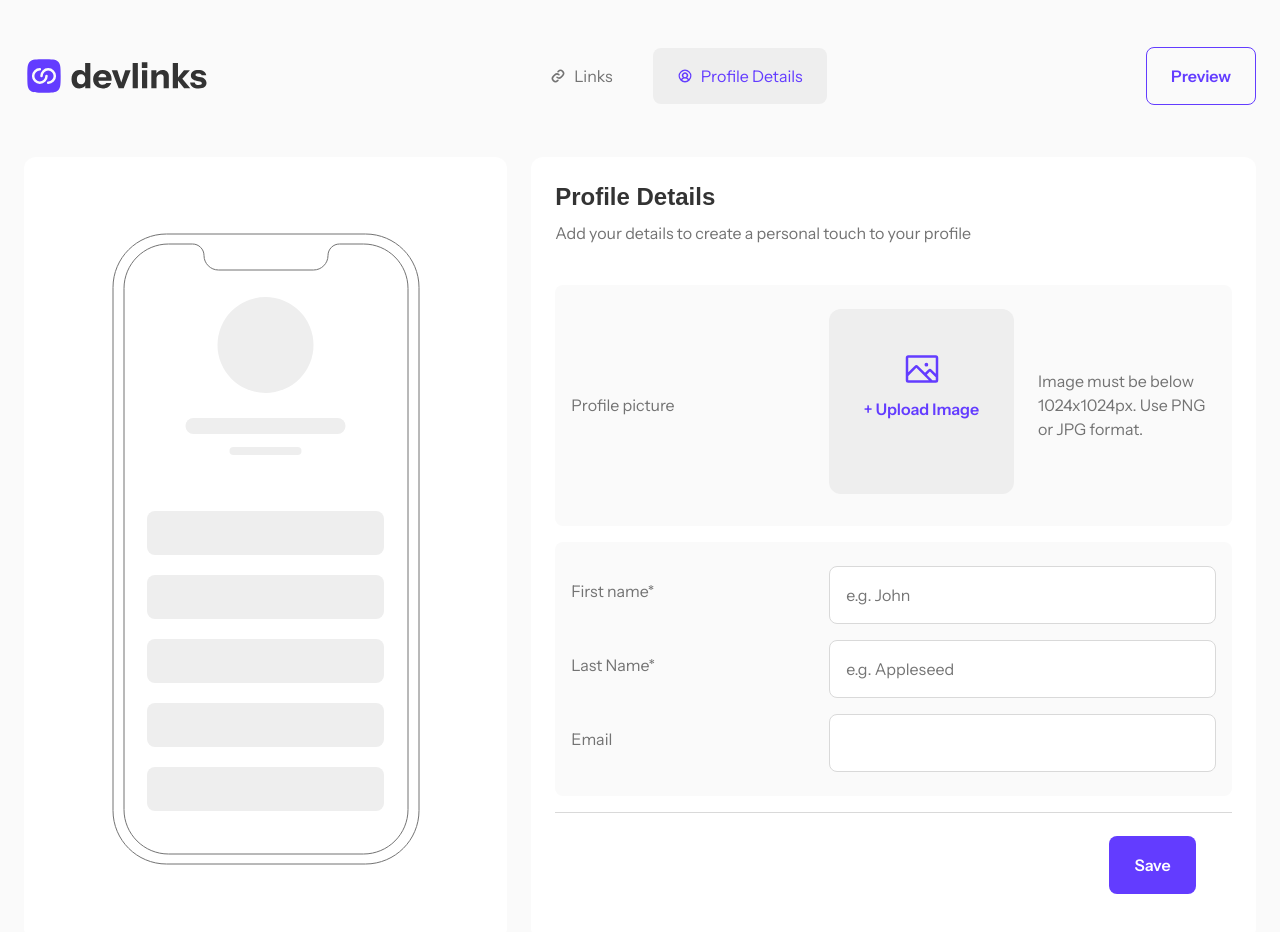
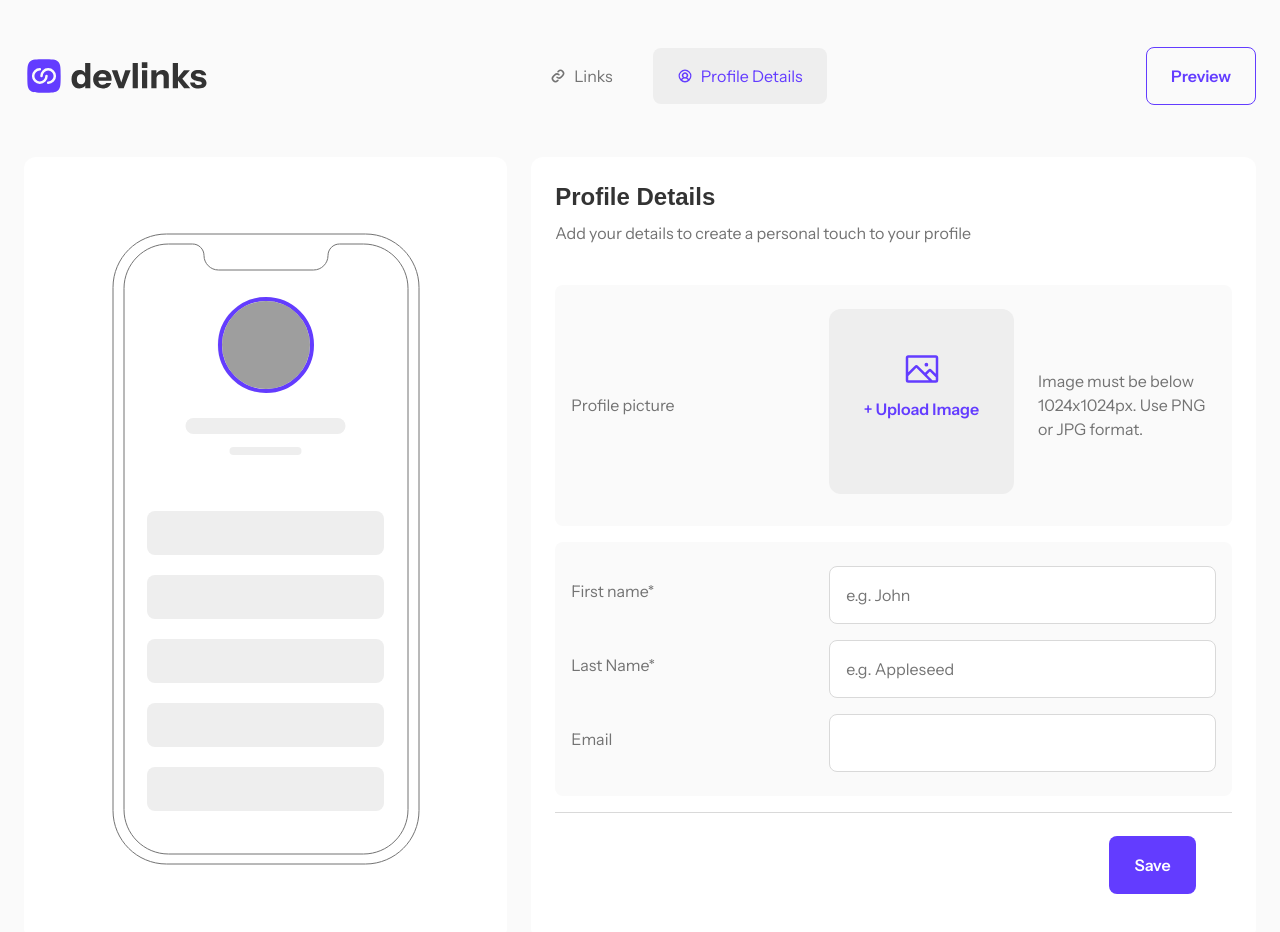
Before and after one commit to jkaps9/link-sharing-app, a React (Vite) app: page /profile in a window 1280 px wide. Shown: the top 932 px of the page. Built offline with nearby package versions, Linux system fonts and the light colour scheme; grey boxes are pictures that could not be loaded; a web font is replaced by a local one.

Commit message:
style: enhance PhoneMockup component to display user profile information and adjust layout

```diff
--- a/src/components/PhoneMockup.jsx
+++ b/src/components/PhoneMockup.jsx
@@ -2,11 +2,30 @@ import PhoneSVG from "../assets/icons/illustration-phone-mockup.svg?react";
 import PreviewLink from "../components/PreviewLink.jsx";
 import styles from "../styles/PhoneMockup.module.css";
 
-const PhoneMockup = ({ userLinks }) => {
+const PhoneMockup = ({ userLinks, profileData }) => {
   return (
     <div className={styles.mockupContainer}>
       <PhoneSVG className={styles.phoneImage} aria-hidden="true" />
       <div className={styles.screenOverlay}>
+        <div className={styles.profileWrapper}>
+          <img
+            src={`${profileData.avatar}`}
+            alt="user avatar"
+            className={styles.avatar}
+          />
+          <div className={styles.profileInfo}>
+            <p
+              style={{
+                color: "var(--color-text-header)",
+                fontSize: "1.125rem",
+                fontWeight: "600",
+              }}
+            >
+              {profileData.firstName} {profileData.lastName}
+            </p>
+            <p>{profileData.email}</p>
+          </div>
+        </div>
         <div className={styles.linksWrapper}>
           {userLinks.map((link) => (
             <div className={styles.link}>
--- a/src/routes/links.jsx
+++ b/src/routes/links.jsx
@@ -22,6 +22,7 @@ const Links = () => {
     /https?:\/\/(?:www\.)?[-a-zA-Z0-9@:%._+~#=]{1,256}\.[a-zA-Z0-9()]{1,6}\b(?:[-a-zA-Z0-9()@:%_+.~#?&/=]*)/g;
 
   const [userLinks, setUserLinks] = useLocalStorage("userLinks", []);
+  const [profileData, setProfileData] = useLocalStorage("profileData", {});
 
   const [formData, setFormData] = useState([...userLinks]);
 
@@ -116,7 +117,10 @@ const Links = () => {
   return (
     <>
       <section className="card hide-on-mobile preview-card">
-        <PhoneMockup userLinks={formData}></PhoneMockup>
+        <PhoneMockup
+          userLinks={formData}
+          profileData={profileData}
+        ></PhoneMockup>
       </section>
       <section className="card" style={{ flex: "1" }}>
         <header>
--- a/src/routes/profile.jsx
+++ b/src/routes/profile.jsx
@@ -84,7 +84,7 @@ const Profile = () => {
   return (
     <>
       <section className="card hide-on-mobile preview-card">
-        <PhoneMockup userLinks={userLinks}></PhoneMockup>
+        <PhoneMockup userLinks={userLinks} profileData={formData}></PhoneMockup>
       </section>
       <section className="card">
         <header>
--- a/src/styles/PhoneMockup.module.css
+++ b/src/styles/PhoneMockup.module.css
@@ -9,17 +9,46 @@
 }
 
 .screenOverlay {
-  height: 48%;
-  left: 11%;
+  display: flex;
+  flex-direction: column;
+  gap: 3.5rem;
+  height: 81%;
+  left: 11.5%;
   overflow-y: auto;
   position: absolute;
   scrollbar-width: none;
-  top: 44%;
+  top: 10.1%;
   width: 77%;
 }
 
 .screenOverlay::-webkit-scrollbar {
   display: none;
+}
+
+.profileWrapper {
+  display: flex;
+  flex-direction: column;
+  gap: 1.1rem;
+  height: 158px;
+  text-align: center;
+
+  p {
+    background-color: var(--color-bg-surface);
+  }
+}
+
+.avatar {
+  border: 4px solid var(--color-primary);
+  border-radius: var(--radius-full);
+  height: 6rem;
+  margin-inline: auto;
+  width: 6rem;
+}
+
+.profileInfo {
+  display: flex;
+  flex-direction: column;
+  gap: 0.5rem;
 }
 
 .linksWrapper {
```
